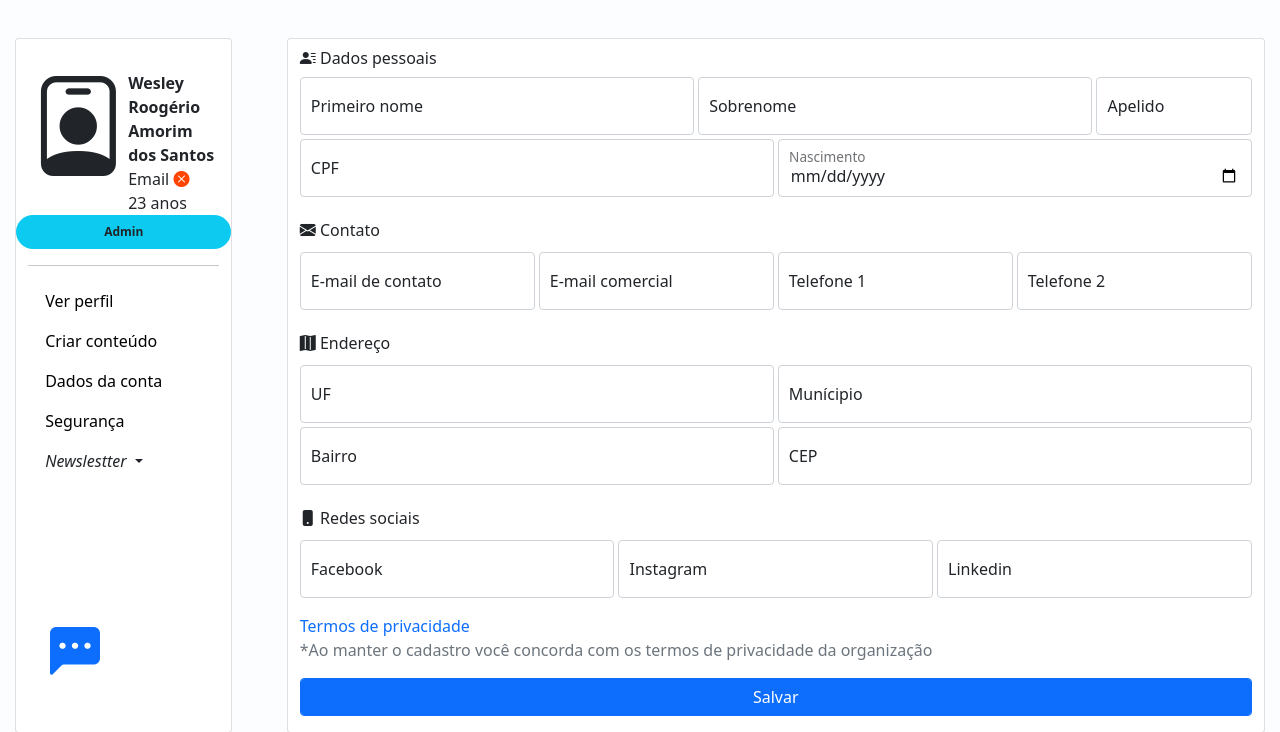
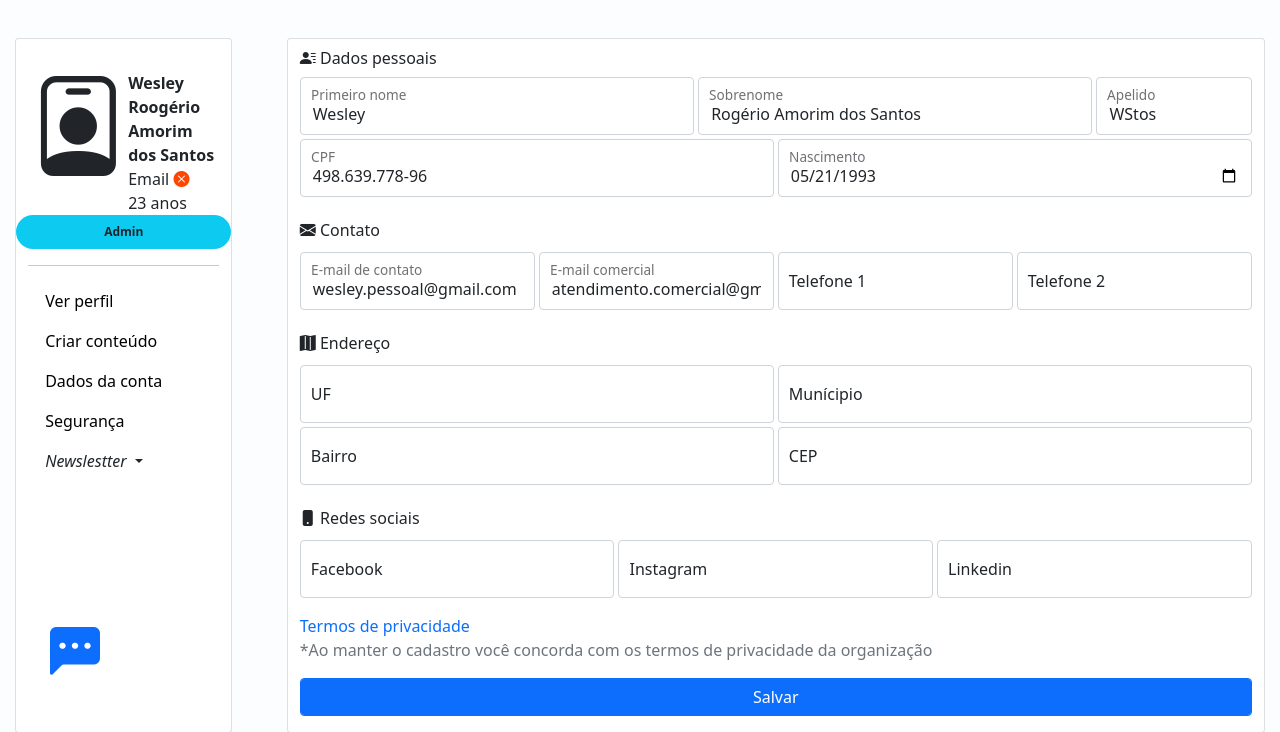
Before and after one commit to wesleystoss/valeapena, a Django app: page /usuario/ in a window 1280 px wide. Shown: the part 90-822 px from the top of the page. Run offline with Django 3.2, Linux system fonts and the light colour scheme; some libraries are stand-ins or nearby versions.

Commit message:
FIX: Adiciona valores no dados do contato

```diff
--- a/paginas/templates/paginas/usuario/meus_dados.html
+++ b/paginas/templates/paginas/usuario/meus_dados.html
@@ -11,34 +11,34 @@
                          <h6><i class="bi bi-person-lines-fill"></i> Dados pessoais</h6>
                          <section class="row g-1 mb-4">
                             <div class="form-floating col-5">
-                                <input type="text" class="form-control" required id="floatingPassword" placeholder="text">
+                                <input type="text" class="form-control" required id="floatingPassword" value="Wesley">
                                 <label for="floatingPassword">Primeiro nome</label>
                             </div>
                             <div class="form-floating col-5">
-                                <input type="text" class="form-control" required id="floatingPassword" placeholder="text">
+                                <input type="text" class="form-control" required id="floatingPassword" value="Rogério Amorim dos Santos">
                                 <label for="floatingPassword">Sobrenome</label>
                             </div>
                             <div class="form-floating col-2">
-                                <input type="text" class="form-control" required id="floatingPassword" placeholder="text">
+                                <input type="text" class="form-control" required id="floatingPassword" value="WStos">
                                 <label for="floatingPassword">Apelido</label>
                             </div>
                             <div class="form-floating col-6">
-                                <input type="text" class="form-control" required id="floatingPassword" onkeypress="$(this).mask('000.000.000-00')" placeholder="text">
+                                <input type="text" class="form-control" required id="floatingPassword" onkeypress="$(this).mask('000.000.000-00')" value="498.639.778-96">
                                 <label for="floatingPassword">CPF</label>
                             </div>
                             <div class="form-floating col-6">
-                                <input type="date" class="form-control" required id="floatingPassword" placeholder="text">
+                                <input type="date" class="form-control" required id="floatingPassword" value="1993-05-21">
                                 <label for="floatingPassword">Nascimento</label>
                             </div>
                         </section>
                         <section class="row g-1 mb-4">
                             <h6><i class="bi bi-envelope-fill"></i> Contato</h6>
                             <div class="form-floating col-3">
-                                <input type="email" class="form-control" required id="floatingPassword" placeholder="text">
+                                <input type="email" class="form-control" required id="floatingPassword" value="wesley.pessoal@gmail.com">
                                 <label for="floatingPassword">E-mail de contato</label>
                             </div>
                             <div class="form-floating col-3">
-                                <input type="email" class="form-control" required id="floatingPassword" placeholder="text">
+                                <input type="email" class="form-control" required id="floatingPassword" value="atendimento.comercial@gmail.com">
                                 <label for="floatingPassword">E-mail comercial</label>
                             </div>
                             <div class="form-floating col-3">
```
